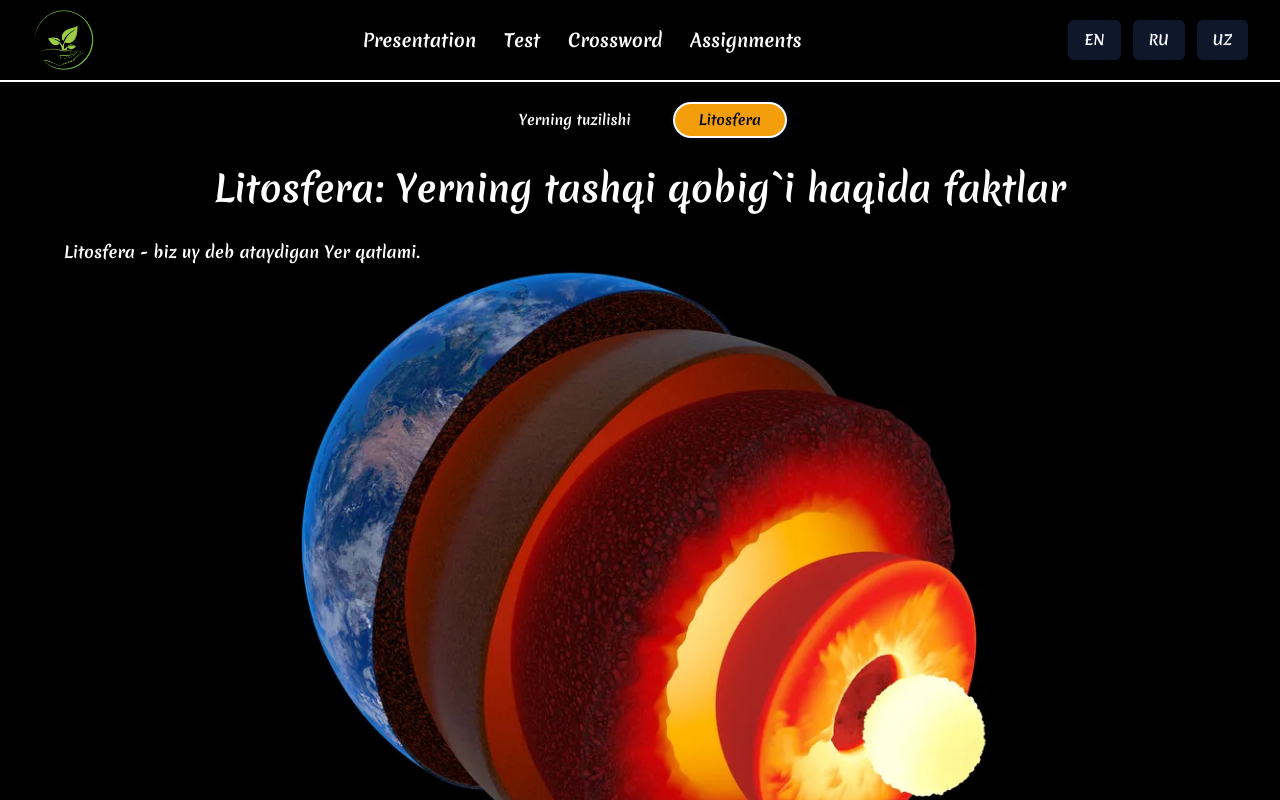
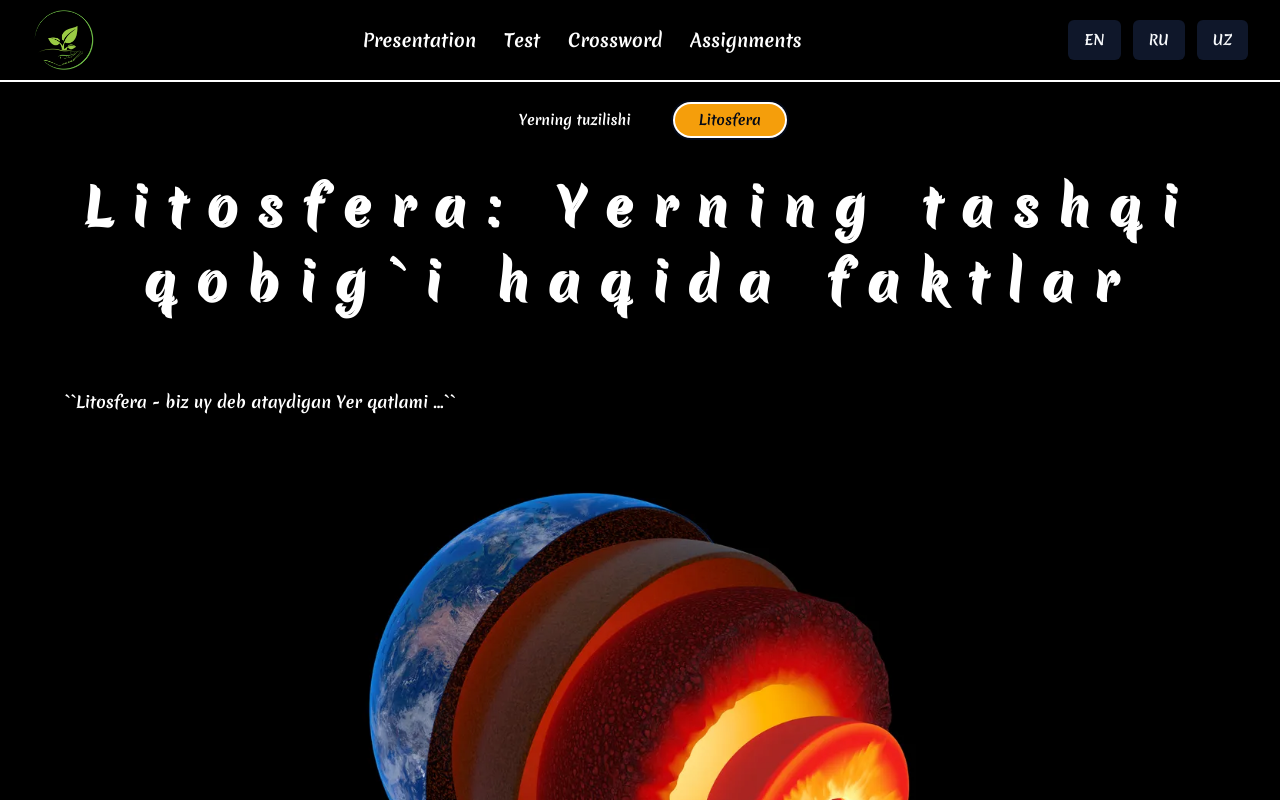
Before and after one commit to savbatovasadbek/Ekologiya-Tuproq, a React (Vite) app: page /Presentation in a window 1280 px wide. Both pictures are taken after a click on the tab "Litosfera". Shown: the top 800 px of the page. Built offline with nearby package versions, Linux system fonts and the light colour scheme.

Commit message:
FIXED: Litosfera

```diff
--- a/src/components/pages/Taqdimot/Litosfera/Litosfera.jsx
+++ b/src/components/pages/Taqdimot/Litosfera/Litosfera.jsx
@@ -8,29 +8,33 @@ const Litosfera = () => {
     <div className="bg-black">
       <div className="container text-white flex flex-col gap-8 py-5">
         <div className="">
-          <h1 className="text-center text-4xl">
+          <h1 className="text-[50px] drop-shadow-[3px_3px_0_white] tracking-[20px] text-center max-sm:text-[18px] max-sm:drop-shadow-[1px_1px_0_white] max-sm:tracking-[15px]">
             Litosfera: Yerning tashqi qobig`i haqida faktlar
           </h1>
         </div>
 
+        <div className="mt-10">
+          <p className="">
+            ``Litosfera - biz uy deb ataydigan Yer qatlami ...``
+          </p>
+        </div>
+
         <div className="">
-          <p>Litosfera - biz uy deb ataydigan Yer qatlami.</p>
-          <div className="">
+          <div className="flex flex-col mt-10">
             <img
               src={listosfera_1}
+              className="w-[80%] mx-auto my-0"
               alt="Litosfera Yerning eng tashqi qatlami bo`lib, tektonik plitalar deb
               ataladigan bo`laklarga bo`linadi. (Rasm krediti: johan63 Getty
               Images orqali)"
               loading="lazy"
             />
-            <p>
+            <p className="text-[14px] text-center">
               Litosfera Yerning eng tashqi qatlami bo`lib, tektonik plitalar deb
               ataladigan bo`laklarga bo`linadi. (Rasm krediti: johan63 Getty
               Images orqali)
             </p>
           </div>
-        </div>
-
           <div className="">
             <p>
               Litosfera Yerning eng tashqi qatlami bo`lib , qobiq va yuqori
@@ -39,10 +43,14 @@ const Litosfera = () => {
               to`p degan ma`noni anglatadi.
             </p>
             <p>
-            The Geological Society ma`lumotlariga ko`ra, yuqoridagi atmosfera va
-            pastdagi astenosfera o`rtasida joylashgan litosfera 190 milya (300
-            kilometr) chuqurlikka yetishi mumkin .
+              The Geological Society ma`lumotlariga ko`ra, yuqoridagi atmosfera
+              va pastdagi astenosfera o`rtasida joylashgan litosfera 190 milya
+              (300 kilometr) chuqurlikka yetishi mumkin .
             </p>
+          </div>
+        </div>
+
+        <div className="">
           <p>
             Litosfera-astenosfera chegarasida — harorat 2400 daraja Farengeytga
             (1300 daraja Selsiy) yetganda — jinslar juda sekin bo`lsa-da,
@@ -60,10 +68,9 @@ const Litosfera = () => {
             tektonik plitalar deb ataladigan bir nechta katta qismlarga
             bo`linishiga olib keldi.
           </p>
-        </div>
-
           <div className="">
             <img src={listosfera_2} alt="Litosfera" loading="lazy" />
+          </div>
         </div>
 
         <div className="">
--- a/src/components/pages/Taqdimot/Yerning_tuzilishi/Yerning_tuzilishi.jsx
+++ b/src/components/pages/Taqdimot/Yerning_tuzilishi/Yerning_tuzilishi.jsx
@@ -11,7 +11,7 @@ const Yerning_tuzilishi = () => {
   const { t } = useTranslation();
 
   return (
-    <div className="bg-black w-full pt-[100px] text-white">
+    <div className="bg-black w-full text-white">
       <div className="container bg-black">
         <div className="flex items-center flex-col justify-center gap-14 pb-24 max-sm:gap-8">
           <div className="flex items-center flex-col justify-center">
```
Lines whose indentation alone changed are shown as unchanged.
